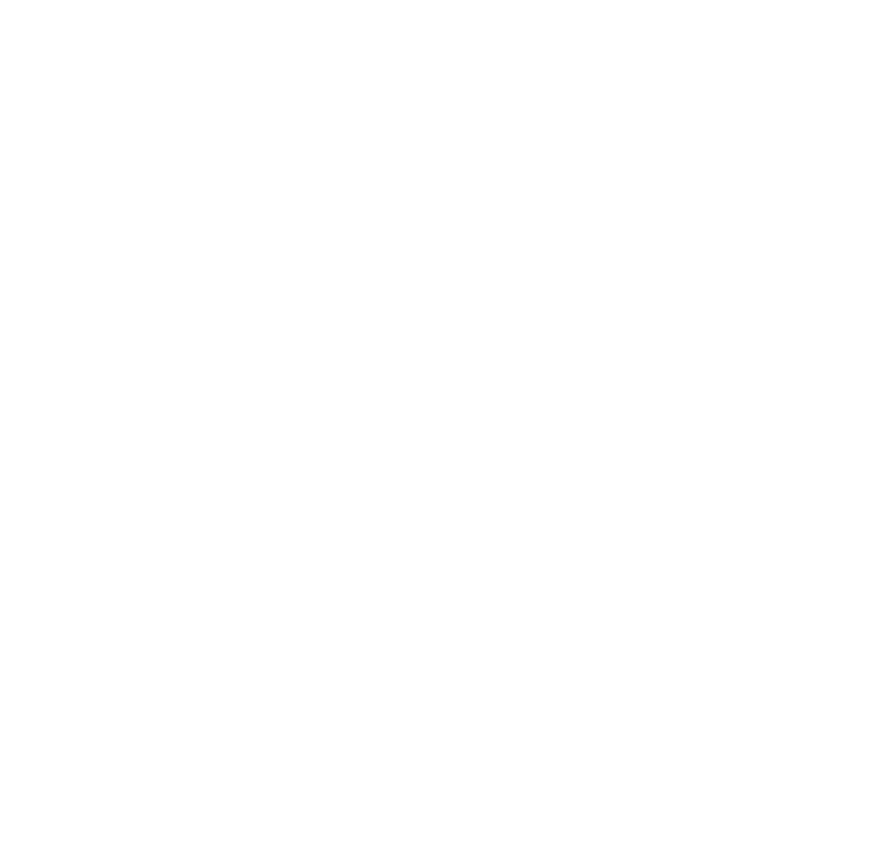
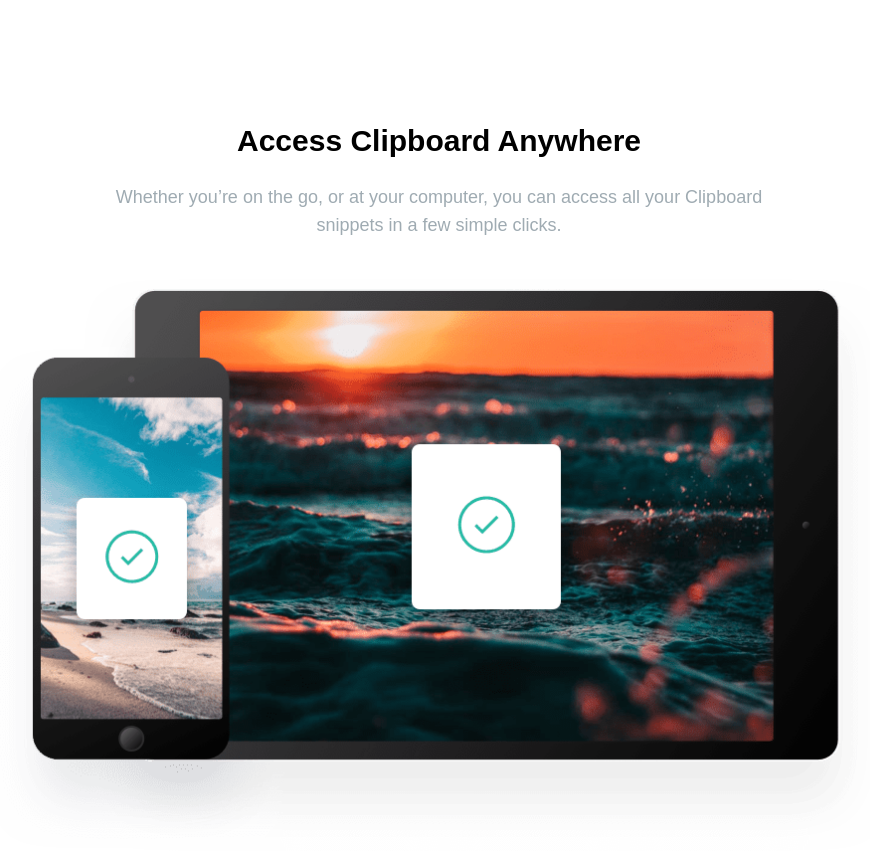
Before and after one commit to AimanAnizan56/clipboard-landing-page, a React (Vite) app: page / in a window 1280 px wide. Shown: the part 1800-2651 px from the top of the page, without its empty margins (201-1071 px from the left). Before the commit the page ends 1795 px from the top, so only its background shows below. Built offline with nearby package versions, Linux system fonts and the light colour scheme; a web font is replaced by a local one.

Commit message:
Add DevicesAccess components

```diff
--- a/src/App.tsx
+++ b/src/App.tsx
@@ -1,4 +1,4 @@
-import { Introduction, BackgroundImage, Feature } from './components';
+import { Introduction, BackgroundImage, Feature, DevicesAccess } from './components';
 
 function App() {
   return (
@@ -6,6 +6,7 @@
       <BackgroundImage />
       <Introduction />
       <Feature />
+      <DevicesAccess />
     </>
   );
 }
--- /dev/null
+++ b/src/components/Access.tsx
@@ -0,0 +1,17 @@
+import imgDevices from '../assets/image-devices.png';
+
+const DevicesAccess = () => {
+  return (
+    <>
+      <div className="mb-10">
+        <h3 className="font-bold text-3xl text-center w-[75vw] mx-auto mt-32 mb-6">Access Clipboard Anywhere</h3>
+
+        <p className="text-neutral-gray-blue text-center w-[88vw] max-w-[700px] mx-auto">Whether you’re on the go, or at your computer, you can access all your Clipboard snippets in a few simple clicks.</p>
+      </div>
+
+      <img src={imgDevices} className="w-[90vw] max-w-[900px] mx-auto" />
+    </>
+  );
+};
+
+export default DevicesAccess;
--- a/src/components/index.tsx
+++ b/src/components/index.tsx
@@ -1,5 +1,6 @@
 import Introduction from './Introduction';
 import BackgroundImage from './BackgroundImage';
 import Feature from './Feature';
+import DevicesAccess from './Access';
 
-export { Introduction, BackgroundImage, Feature };
+export { Introduction, BackgroundImage, Feature, DevicesAccess };
```
